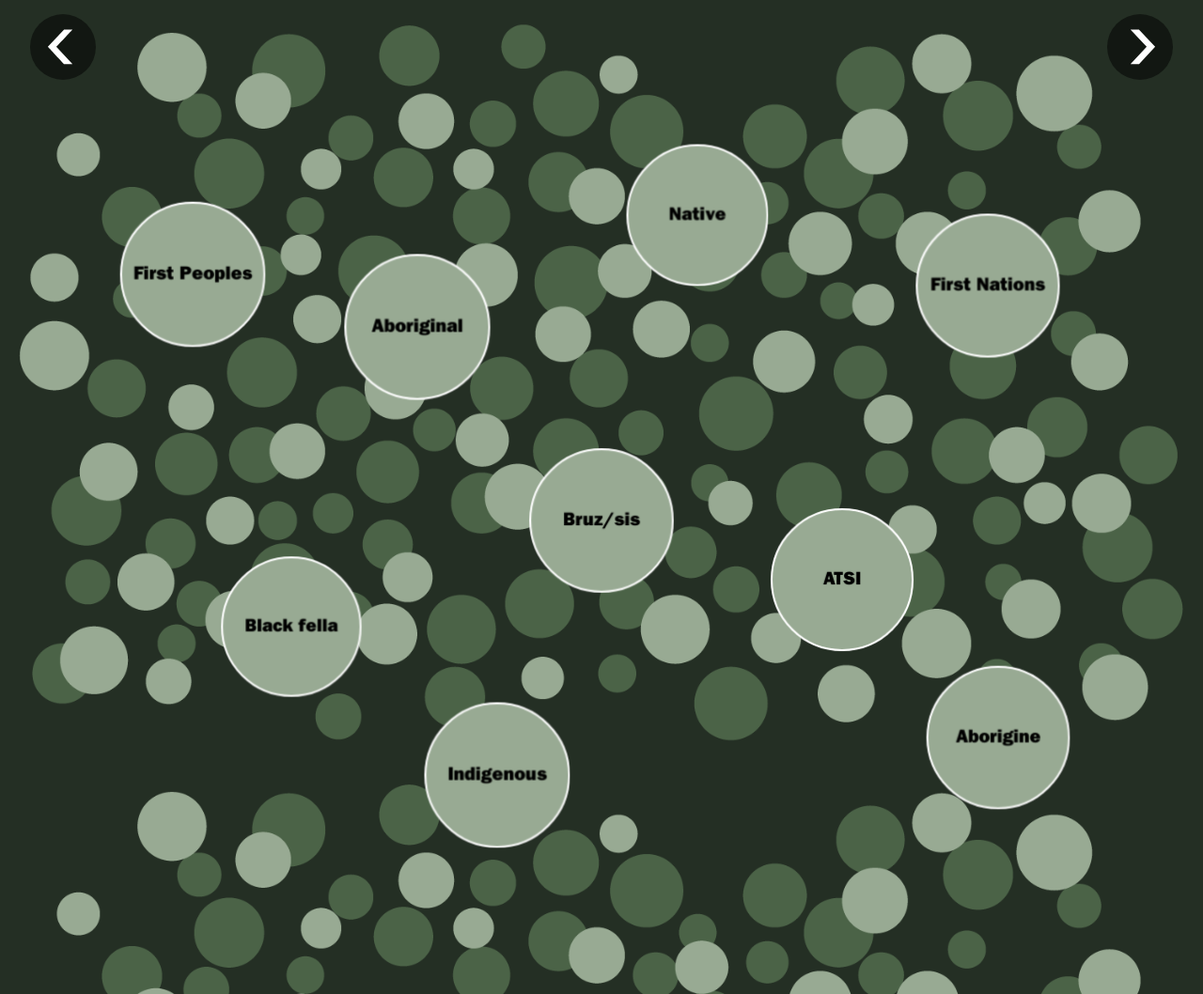
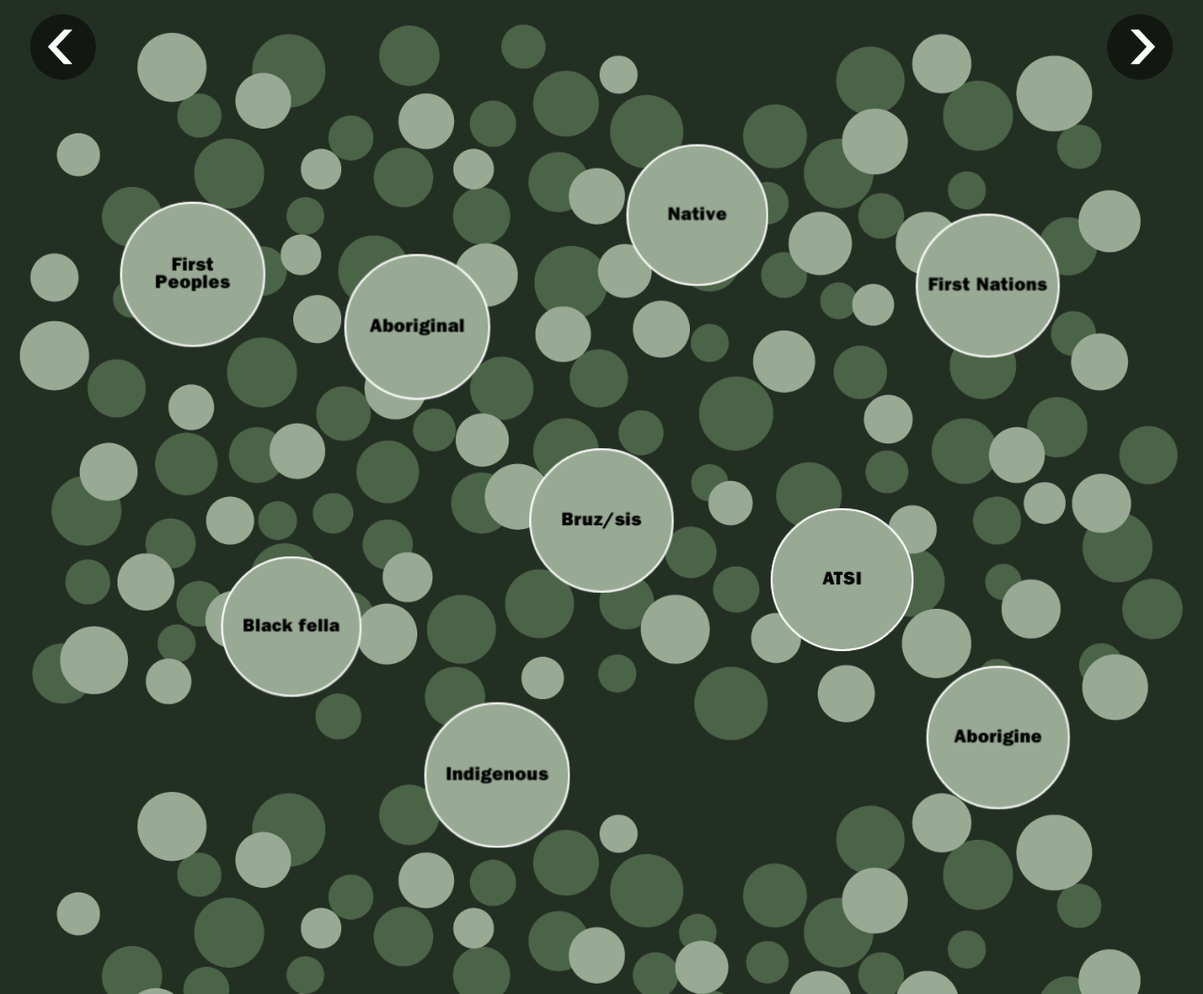
Before and after one commit to izzy2541/naidoc_display, a plain HTML site: page index.html in a window 1280 px wide. Shown: the whole page at 94% size. Drawn offline with Linux system fonts and the light colour scheme.

Commit message:
change back

```diff
--- a/css/flip_card_with_scaling.css
+++ b/css/flip_card_with_scaling.css
@@ -17,8 +17,7 @@ html,
 * {
    font-family: Arial, "sans-serif";
   font-size: medium;
-  /* letter-spacing: 0.025rem; */
-  letter-spacing: normal;
+  letter-spacing: 0.025rem;
 }
 
 body {
```
